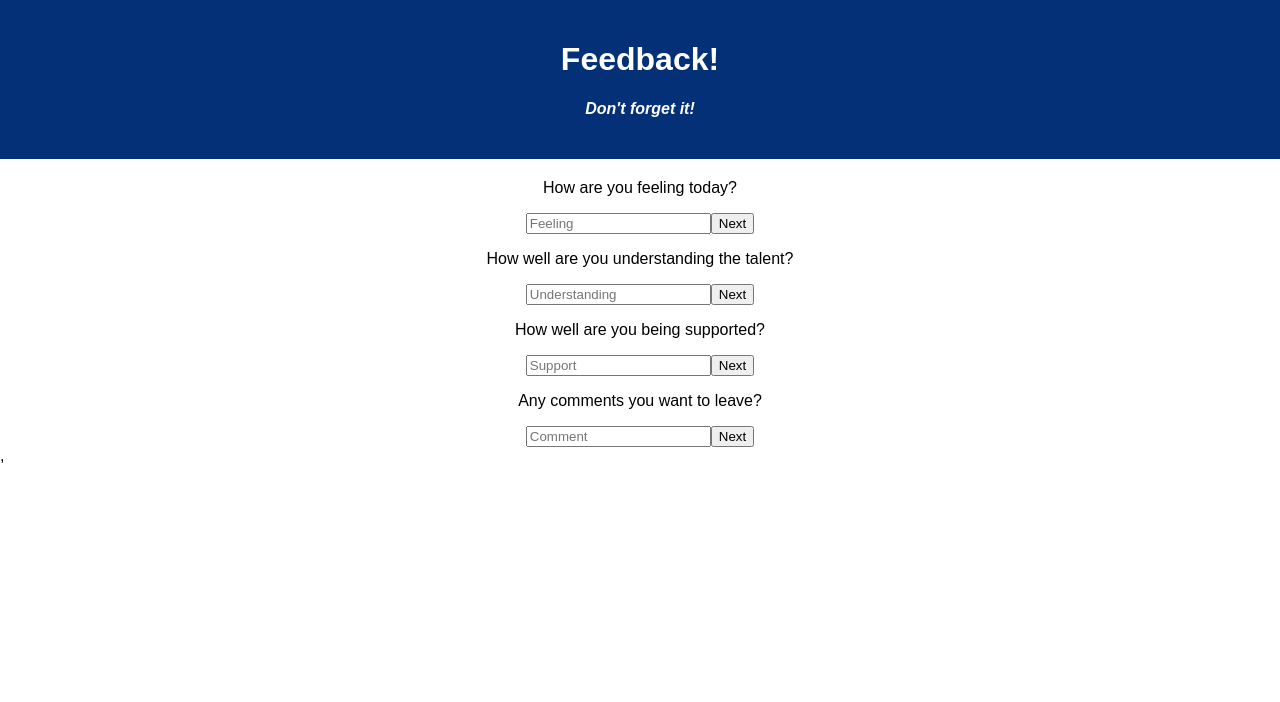
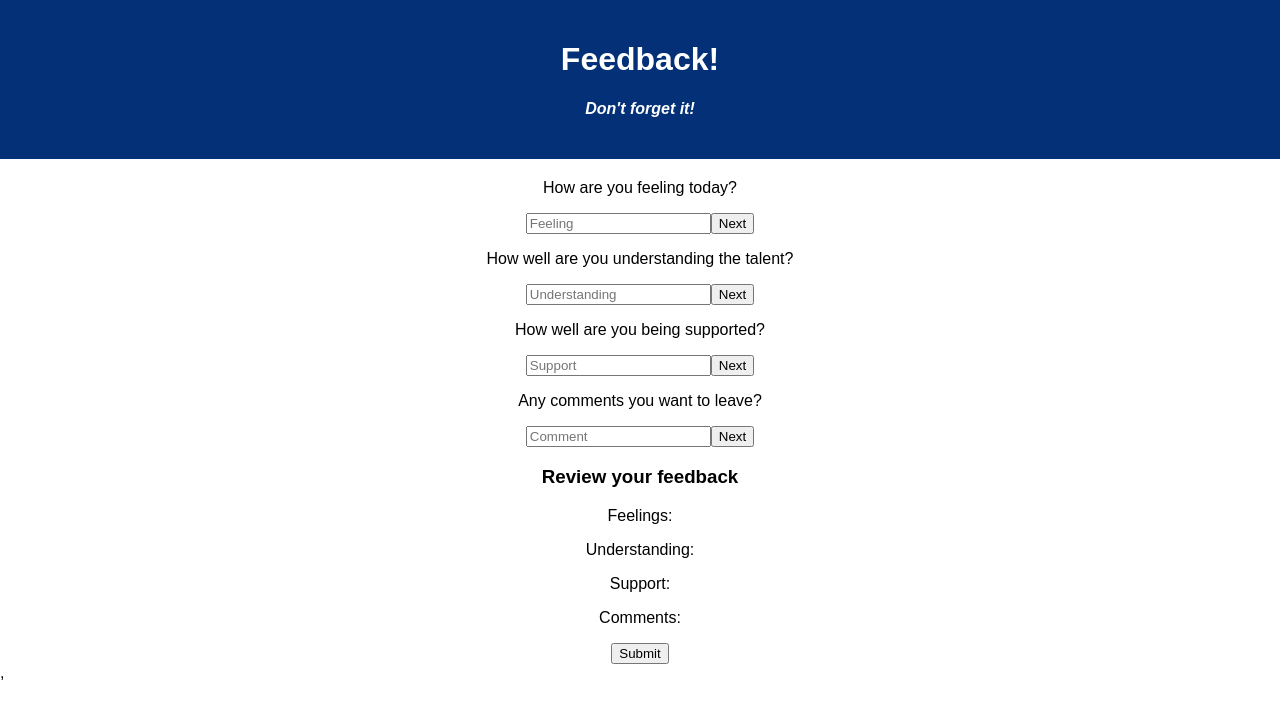
Before and after one commit to JasonInouye/weekend-redux-feedback-loop, a React (Create React App) app: page / in a window 1280 px wide. Shown: the top 702 px of the page. Built offline with nearby package versions, Linux system fonts and the light colour scheme.

Commit message:
added reviewComponment and append store data to DOM

```diff
--- a/src/components/App/App.jsx
+++ b/src/components/App/App.jsx
@@ -7,6 +7,7 @@ import FeelingComponent from '../FeelingComponent/FeelingComponent';
 import UnderComponent from '../UnderComponent/UnderComponent';
 import SupportComponent from '../SupportComponent/SupportComponent';
 import CommentComponent from '../CommentComponent/CommentComponent';
+import ReviewComponent from '../ReviewComponent/ReviewComponent';
 
 function App() {
   return (
@@ -19,6 +20,7 @@ function App() {
       <UnderComponent />
       <SupportComponent />
       <CommentComponent />
+      <ReviewComponent />
     </div>
   );
 }
--- /dev/null
+++ b/src/components/ReviewComponent/ReviewComponent.jsx
@@ -0,0 +1,33 @@
+import axios from 'react';
+import { useSelector, useDispatch } from "react-redux";
+import { useHistory } from 'react-router-dom';
+
+function reviewFeedback () {
+    console.log( 'inside of reveiewFeedback' );
+
+    const history = useHistory();
+    const dispatch = useDispatch();
+
+    //STORE data from reducers
+    const feeling = useSelector( store => store.feelingReducer );
+    const under = useSelector( store => store.underReducer );
+    const support = useSelector( store => store.supportReducer );
+    const comment = useSelector( store => store.commentReducer );
+
+    const handleSubmit = () => {
+        console.log( 'inside of handleSubmit' );
+    }
+
+    return (
+        <div>
+            <h3>Review your feedback</h3>
+            <p>Feelings: {feeling}</p>
+            <p>Understanding: {under}</p>
+            <p>Support: {support}</p>
+            <p>Comments: {comment}</p>
+            <button onClick={handleSubmit}>Submit</button>
+        </div>
+    )
+}
+
+export default reviewFeedback;
```
Also changed, not shown: 1 other file (tests, documents, lock files or other folders).
